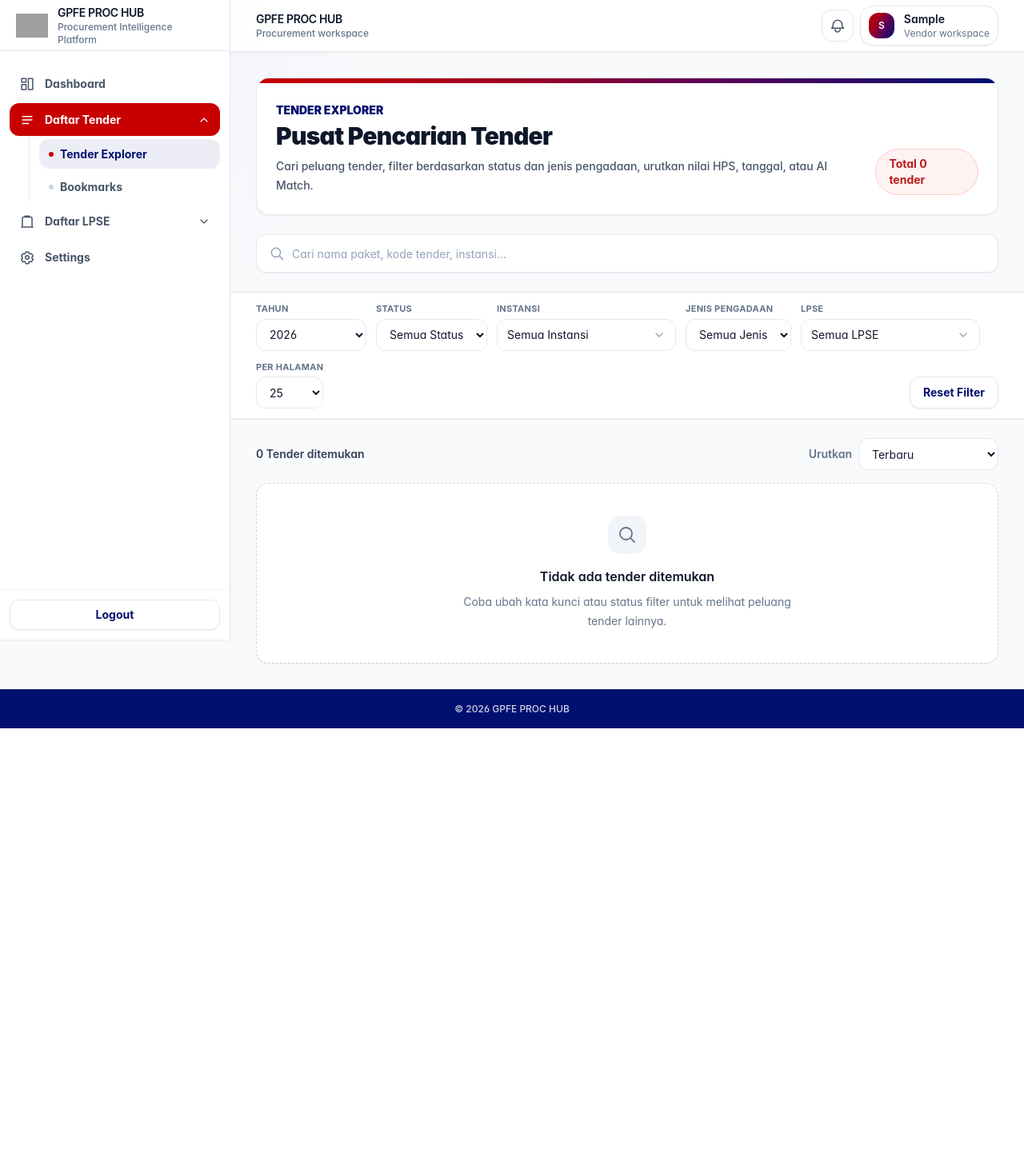
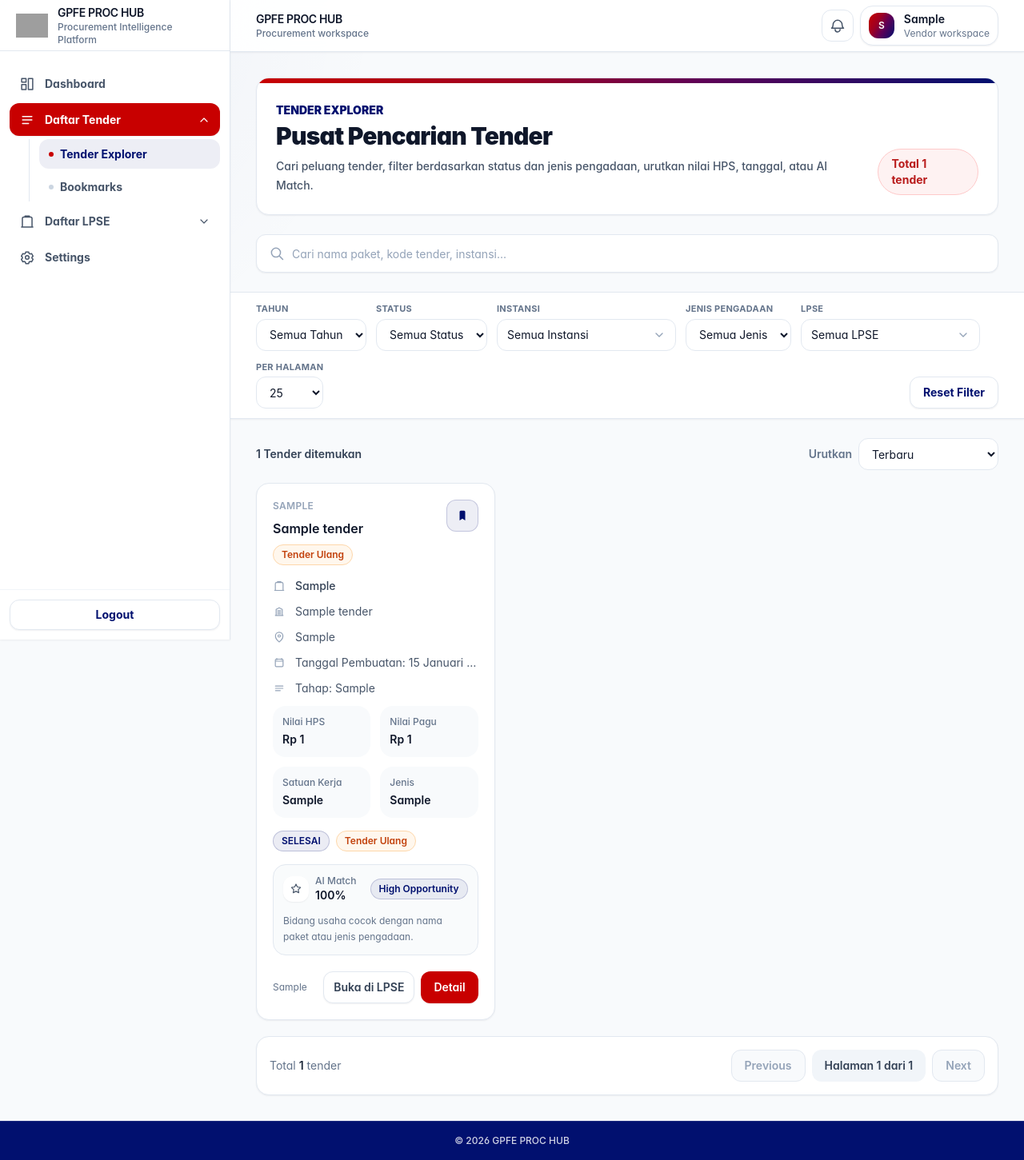
Before and after one commit to AldiPutra24/tenderhub, a Django app: page /tenders/ in a window 1280 px wide. Shown: the whole page at 80% size. Before the commit the page ends 911 px from the top, so only its background shows below. Run offline with Django 4.2, Linux system fonts and the light colour scheme; a user stored in the database is signed in; tables that the repository leaves empty hold one stand-in row (values such as "Sample post"); data that the repository does not hold is empty; parts of the project's set-up code (start-up, migrations or seed data) failed here and were passed over; some libraries are stand-ins or nearby versions; grey boxes are pictures that could not be loaded.

Commit message:
fix: filter serializer includes toolbar controls + year filter defaults to all years

```diff
--- a/templates/dashboard/tender_explorer.html
+++ b/templates/dashboard/tender_explorer.html
@@ -78,7 +78,7 @@
                        class="field-control h-12 w-full rounded-xl pl-11 pr-4 text-sm shadow-sm"
                        hx-get="{% url 'tender_list' %}"
                        hx-target="#tender-list"
-                       hx-include="#tender-filter-form"
+                       hx-include="#tender-filter-form, [data-explorer-toolbar]"
                        hx-trigger="keyup changed delay:500ms"
                        hx-indicator="#tender-loading">
             </div>
@@ -89,7 +89,7 @@
             <div class="flex flex-wrap items-end gap-3">
                 <div>
                     <label for="tahun-filter" class="mb-1 block text-[11px] font-bold uppercase tracking-wide text-slate-500">Tahun</label>
-                    <select id="tahun-filter" name="tahun" class="field-control h-10 rounded-xl text-sm" hx-get="{% url 'tender_list' %}" hx-target="#tender-list" hx-include="#tender-filter-form" hx-trigger="change" hx-indicator="#tender-loading">
+                    <select id="tahun-filter" name="tahun" class="field-control h-10 rounded-xl text-sm" hx-get="{% url 'tender_list' %}" hx-target="#tender-list" hx-include="#tender-filter-form, [data-explorer-toolbar]" hx-trigger="change" hx-indicator="#tender-loading">
                         <option value="">Semua Tahun</option>
                         {% for option in filter_options.tahun %}
                         <option value="{{ option }}" {% if selected_filters.tahun == option %}selected{% endif %}>{{ option }}</option>
@@ -99,7 +99,7 @@
 
                 <div>
                     <label for="status-filter" class="mb-1 block text-[11px] font-bold uppercase tracking-wide text-slate-500">Status</label>
-                    <select id="status-filter" name="status" class="field-control h-10 rounded-xl text-sm" hx-get="{% url 'tender_list' %}" hx-target="#tender-list" hx-include="#tender-filter-form" hx-trigger="change" hx-indicator="#tender-loading">
+                    <select id="status-filter" name="status" class="field-control h-10 rounded-xl text-sm" hx-get="{% url 'tender_list' %}" hx-target="#tender-list" hx-include="#tender-filter-form, [data-explorer-toolbar]" hx-trigger="change" hx-indicator="#tender-loading">
                         <option value="">Semua Status</option>
                         {% for option in filter_options.status %}
                         <option value="{{ option }}" {% if selected_filters.status == option %}selected{% endif %}>{{ option }}</option>
@@ -110,7 +110,7 @@
                 <div>
                     <label class="mb-1 block text-[11px] font-bold uppercase tracking-wide text-slate-500">Instansi</label>
                     <div class="multi-select relative" data-multi="klpd_instansi" data-search data-count="8">
-                        <button type="button" class="field-control flex h-10 w-56 items-center justify-between gap-2 rounded-xl text-left text-sm" aria-haspopup="listbox" hx-get="{% url 'tender_list' %}" hx-target="#tender-list" hx-include="#tender-filter-form" hx-trigger="change" hx-indicator="#tender-loading">
+                        <button type="button" class="field-control flex h-10 w-56 items-center justify-between gap-2 rounded-xl text-left text-sm" aria-haspopup="listbox" hx-get="{% url 'tender_list' %}" hx-target="#tender-list" hx-include="#tender-filter-form, [data-explorer-toolbar]" hx-trigger="change" hx-indicator="#tender-loading">
                             <span class="truncate" data-placeholder>Semua Instansi</span>
                             <svg class="h-4 w-4 shrink-0 text-slate-400" viewBox="0 0 24 24" fill="none" stroke="currentColor" stroke-width="2" aria-hidden="true"><path d="m6 9 6 6 6-6" stroke-linecap="round" stroke-linejoin="round"/></svg>
                         </button>
@@ -136,7 +136,7 @@
 
                 <div>
                     <label for="jenis-pengadaan-filter" class="mb-1 block text-[11px] font-bold uppercase tracking-wide text-slate-500">Jenis Pengadaan</label>
-                    <select id="jenis-pengadaan-filter" name="jenis_pengadaan" class="field-control h-10 rounded-xl text-sm" hx-get="{% url 'tender_list' %}" hx-target="#tender-list" hx-include="#tender-filter-form" hx-trigger="change" hx-indicator="#tender-loading">
+                    <select id="jenis-pengadaan-filter" name="jenis_pengadaan" class="field-control h-10 rounded-xl text-sm" hx-get="{% url 'tender_list' %}" hx-target="#tender-list" hx-include="#tender-filter-form, [data-explorer-toolbar]" hx-trigger="change" hx-indicator="#tender-loading">
                         <option value="">Semua Jenis</option>
                         {% for option in filter_options.jenis_pengadaan %}
                         <option value="{{ option }}" {% if selected_filters.jenis_pengadaan == option %}selected{% endif %}>{{ option }}</option>
@@ -147,7 +147,7 @@
                 <div>
                     <label class="mb-1 block text-[11px] font-bold uppercase tracking-wide text-slate-500">LPSE</label>
                     <div class="multi-select relative" data-multi="lpse" data-search data-count="8">
-                        <button type="button" class="field-control flex h-10 w-56 items-center justify-between gap-2 rounded-xl text-left text-sm" aria-haspopup="listbox" hx-get="{% url 'tender_list' %}" hx-target="#tender-list" hx-include="#tender-filter-form" hx-trigger="change" hx-indicator="#tender-loading">
+                        <button type="button" class="field-control flex h-10 w-56 items-center justify-between gap-2 rounded-xl text-left text-sm" aria-haspopup="listbox" hx-get="{% url 'tender_list' %}" hx-target="#tender-list" hx-include="#tender-filter-form, [data-explorer-toolbar]" hx-trigger="change" hx-indicator="#tender-loading">
                             <span class="truncate" data-placeholder>Semua LPSE</span>
                             <svg class="h-4 w-4 shrink-0 text-slate-400" viewBox="0 0 24 24" fill="none" stroke="currentColor" stroke-width="2" aria-hidden="true"><path d="m6 9 6 6 6-6" stroke-linecap="round" stroke-linejoin="round"/></svg>
                         </button>
@@ -173,7 +173,7 @@
 
                 <div>
                     <label for="per-page-filter" class="mb-1 block text-[11px] font-bold uppercase tracking-wide text-slate-500">Per Halaman</label>
-                    <select id="per-page-filter" name="per_page" class="field-control h-10 rounded-xl text-sm" hx-get="{% url 'tender_list' %}" hx-target="#tender-list" hx-include="#tender-filter-form" hx-trigger="change" hx-indicator="#tender-loading">
+                    <select id="per-page-filter" name="per_page" class="field-control h-10 rounded-xl text-sm" hx-get="{% url 'tender_list' %}" hx-target="#tender-list" hx-include="#tender-filter-form, [data-explorer-toolbar]" hx-trigger="change" hx-indicator="#tender-loading">
                         {% for option in allowed_per_page %}
                         <option value="{{ option }}" {% if per_page == option %}selected{% endif %}>{{ option }}</option>
                         {% endfor %}
--- a/templates/dashboard/tender_list.html
+++ b/templates/dashboard/tender_list.html
@@ -12,7 +12,7 @@
         </div>
         <div class="flex items-center gap-2">
             <label for="sort-filter" class="text-sm font-semibold text-slate-500">Urutkan</label>
-            <select id="sort-filter" name="sort" class="field-control h-10 rounded-xl text-sm" hx-get="{% url 'tender_list' %}" hx-target="#tender-list" hx-include="#tender-filter-form" hx-trigger="change" hx-indicator="#tender-loading">
+            <select id="sort-filter" name="sort" class="field-control h-10 rounded-xl text-sm" hx-get="{% url 'tender_list' %}" hx-target="#tender-list" hx-include="#tender-filter-form, [data-explorer-toolbar]" hx-trigger="change" hx-indicator="#tender-loading">
                 {% for value, label in filter_options.sort.items %}
                 <option value="{{ value }}" {% if selected_filters.sort == value %}selected{% endif %}>{{ label }}</option>
                 {% endfor %}
--- a/tenders/views.py
+++ b/tenders/views.py
@@ -207,7 +207,7 @@ def get_year_options(queryset=None):
 def get_selected_year_filter(request):
     selected_year = request.GET.get("tahun")
     if selected_year is None:
-        selected_year = request.GET.get("tahun_anggaran", str(timezone.localdate().year))
+        selected_year = request.GET.get("tahun_anggaran", "")
     return selected_year.strip()
 
 
```
